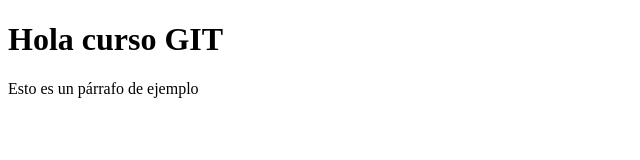
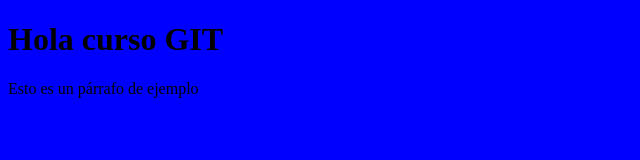
Before and after one commit to Desconchunflo/CursoLuigi, a plain HTML site: page index.html in a window 1280 px wide. Shown: the whole page, without its empty margins (0-640 px from the left). Drawn offline with Linux system fonts and the light colour scheme.

```diff
--- /dev/null
+++ b/css/estilos.css
@@ -0,0 +1,3 @@
+body {
+    background-color: blue;
+}
--- a/index.html
+++ b/index.html
@@ -5,6 +5,7 @@
     <meta http-equiv="X-UA-Compatible" content="IE=edge">
     <meta name="viewport" content="width=device-width, initial-scale=1.0">
     <title>Document</title>
+    <link href="css/estilos.css" rel="stylesheet" type="text/css"
 </head>
 <body>
 
```
Also changed, not shown: 1 other file.
